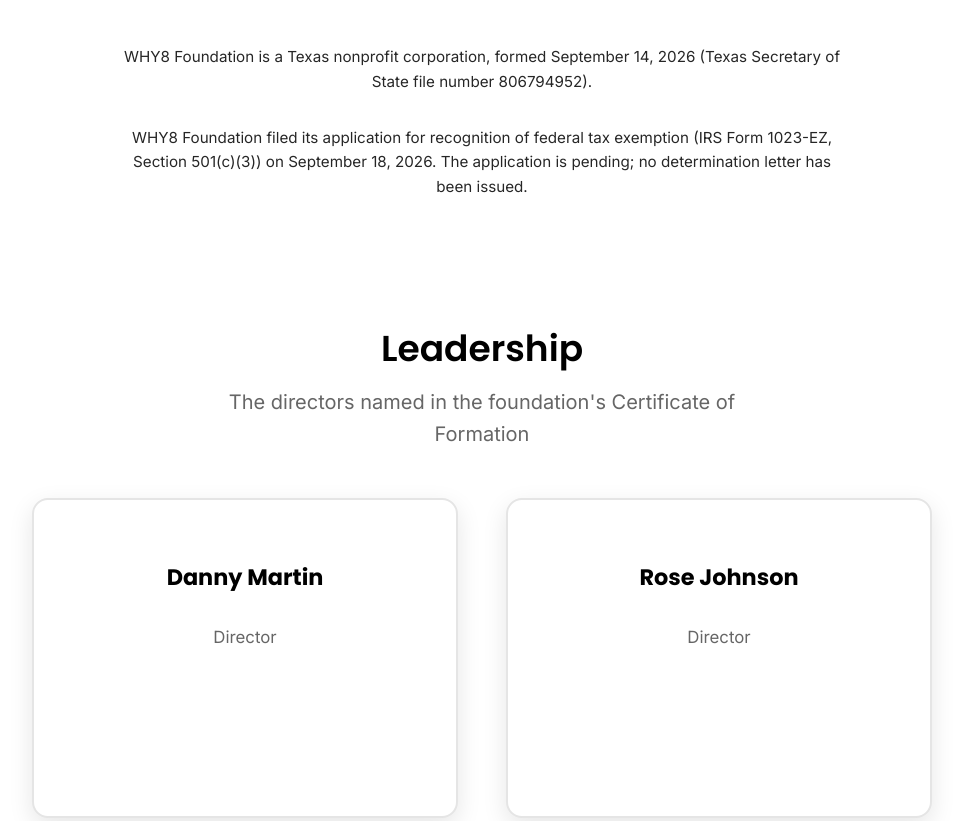
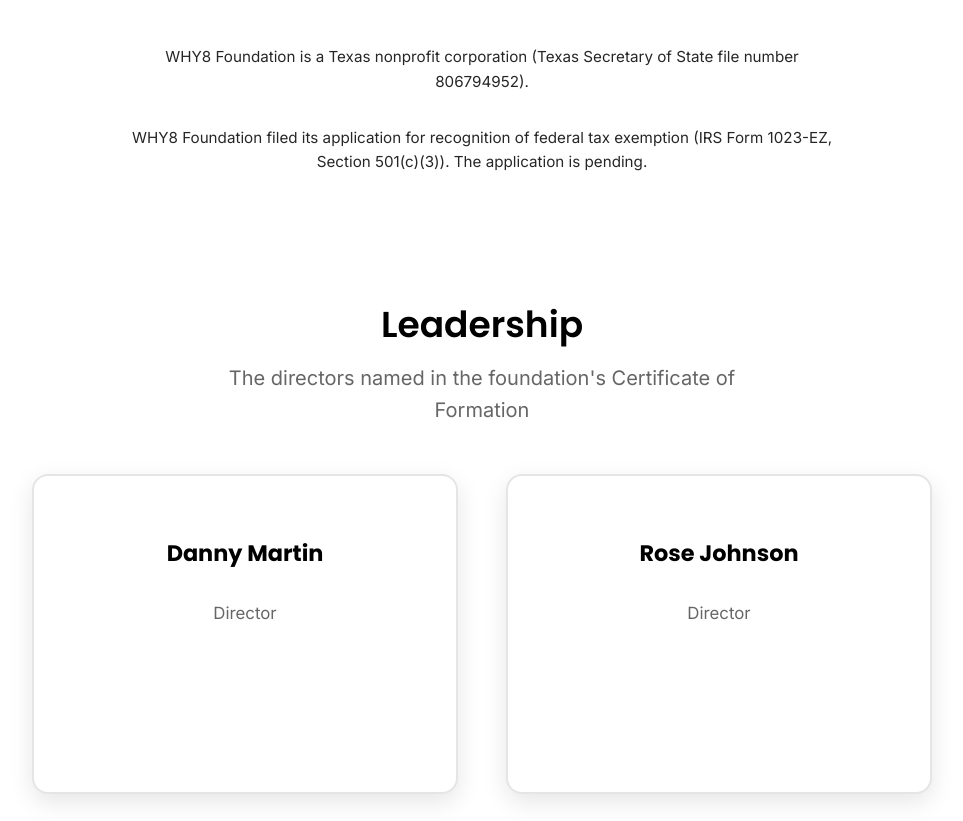
Before and after one commit to rosejohnson3923/why8-website, a website: page index.html in a window 1280 px wide. Shown: the part 1498-2319 px from the top of the page, without its empty margins (158-1121 px from the left). Drawn offline with Linux system fonts and the light colour scheme.

Commit message:
v1.4: the entity lines carry no dates (founder 2026-09-18) — 'is a Texas nonprofit corporation (file number …)' and 'filed its application … (IRS Form 1023-EZ, Section 501(c)(3)). The application is pending.'; check:claims requires both and refuses a dated formed/filed sentence

```diff
--- a/index.html
+++ b/index.html
@@ -101,9 +101,9 @@
                 <div class="mission-statement">
                     <p>WHY8 Foundation is a Texas nonprofit corporation for charitable and educational purposes. Its purpose is to expand access to career-connected learning, career exploration and workforce-readiness education for students in kindergarten through grade 12, with emphasis on students in underserved and economically disadvantaged communities; to develop, provide, sponsor and fund educational programs, curricula, instructional materials and educational technology that connect academic instruction to career and technical education, industry-recognized credentials and postsecondary pathways; to support educators and school districts through professional development, training and instructional resources; and to conduct and publish research on career-connected learning and student outcomes.</p>
                 </div>
-                <p class="entity-line">WHY8 Foundation is a Texas nonprofit corporation, formed September 14, 2026 (Texas Secretary of State file number 806794952).</p>
+                <p class="entity-line">WHY8 Foundation is a Texas nonprofit corporation (Texas Secretary of State file number 806794952).</p>
                 <!-- claim: why8.irs.form-1023ez-filed (ops 267) -->
-                <p class="entity-line">WHY8 Foundation filed its application for recognition of federal tax exemption (IRS Form 1023-EZ, Section 501(c)(3)) on September 18, 2026. The application is pending; no determination letter has been issued.</p>
+                <p class="entity-line">WHY8 Foundation filed its application for recognition of federal tax exemption (IRS Form 1023-EZ, Section 501(c)(3)). The application is pending.</p>
             </div>
         </div>
     </section>
@@ -202,7 +202,7 @@
                     <img src="assets/images/why8-lockup-white.svg" alt="WHY8 Foundation" style="height: 60px; width: auto; margin-bottom: 1rem;">
                     <h3>WHY8 Foundation</h3>
                     <!-- claim: why8.entity.texas-nonprofit-corporation (ops 257) -->
-                    <p>A Texas nonprofit corporation, formed September 14, 2026.</p>
+                    <p>A Texas nonprofit corporation.</p>
                     <p>why8.org</p>
                 </div>
 
--- a/package.json
+++ b/package.json
@@ -8,7 +8,7 @@
     "dev": "npx serve -s . -l 3004",
     "build": "echo 'Static site - no build required'",
     "sync:tokens": "cp ../esposure-brand-tokens/css/brand-tokens.css assets/css/ && cp ../esposure-brand-tokens/css/brands/why8.css assets/css/",
-    "check:claims": "! grep -rniE 'is a 501\\(c\\)\\(3\\)|501\\(c\\)\\(3\\) (organization|nonprofit|charity)|tax[- ]deductible|tax[- ]exempt\\b|public charity|being organized as|[0-9]+ FM [0-9]+|August 31|Form 1023([^-]|$)|tiktok\\.com|why8[-_.]foundation' index.html privacy-policy.html && grep -q 'formed September 14, 2026 (Texas Secretary of State file number 806794952)' index.html && grep -q 'The application is pending; no determination letter has been issued.' index.html && [ \"$(grep -c 'why8foundation' index.html)\" -ge 3 ] && grep -qi 'youtube.com/@Why8Foundation' index.html && grep -q 'IRS Form 1023-EZ, Section 501(c)(3)) on September 18, 2026' index.html"
+    "check:claims": "! grep -rniE 'is a 501\\(c\\)\\(3\\)|501\\(c\\)\\(3\\) (organization|nonprofit|charity)|tax[- ]deductible|tax[- ]exempt\\b|public charity|being organized as|[0-9]+ FM [0-9]+|August 31|(formed|filed)[^.<]*(January|February|March|April|May|June|July|August|September|October|November|December) [0-9]|Form 1023([^-]|$)|tiktok\\.com|why8[-_.]foundation' index.html privacy-policy.html && grep -q 'is a Texas nonprofit corporation (Texas Secretary of State file number 806794952).' index.html && grep -q '(IRS Form 1023-EZ, Section 501(c)(3)). The application is pending.' index.html && [ \"$(grep -c 'why8foundation' index.html)\" -ge 3 ] && grep -qi 'youtube.com/@Why8Foundation' index.html"
   },
   "repository": {
     "type": "git",
```
